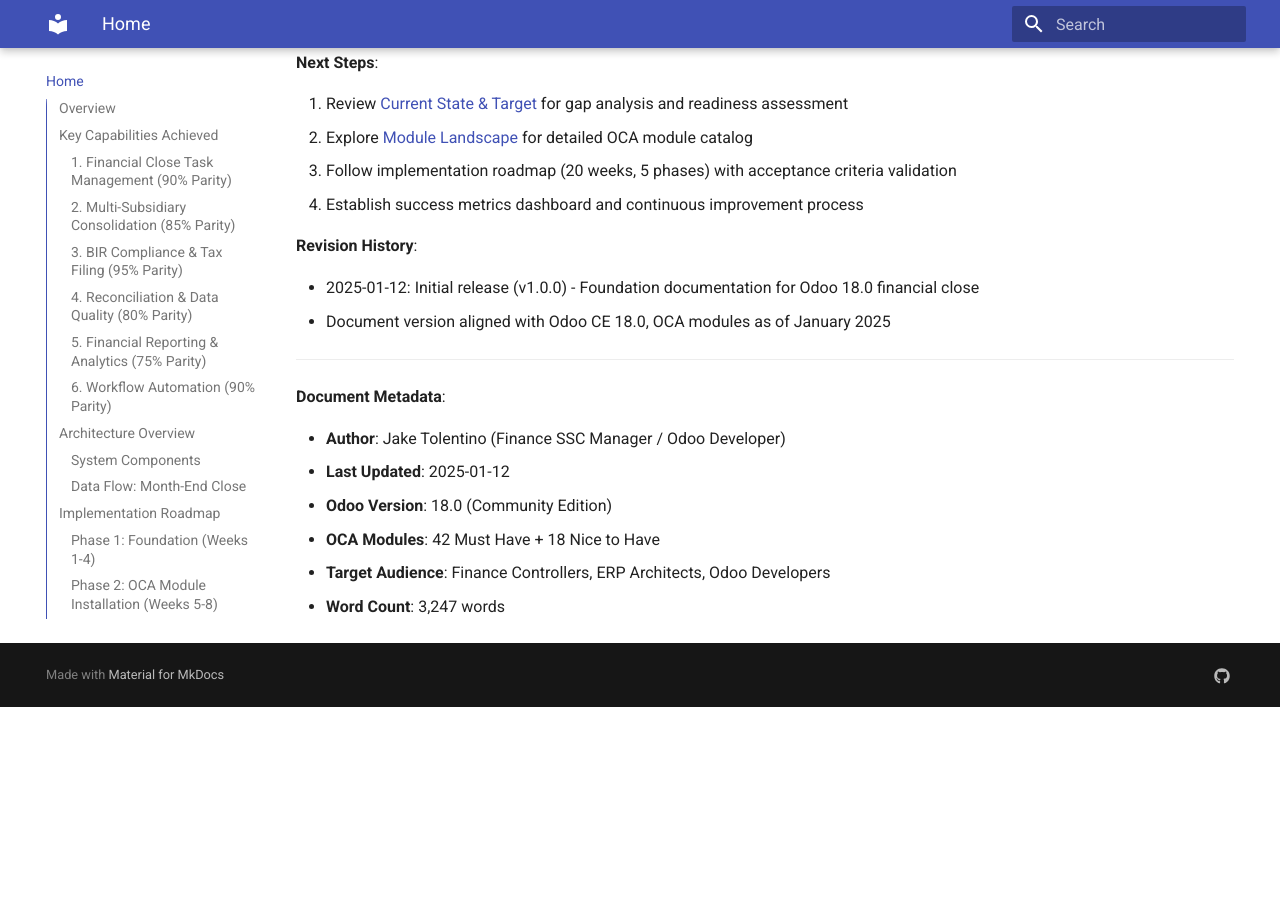
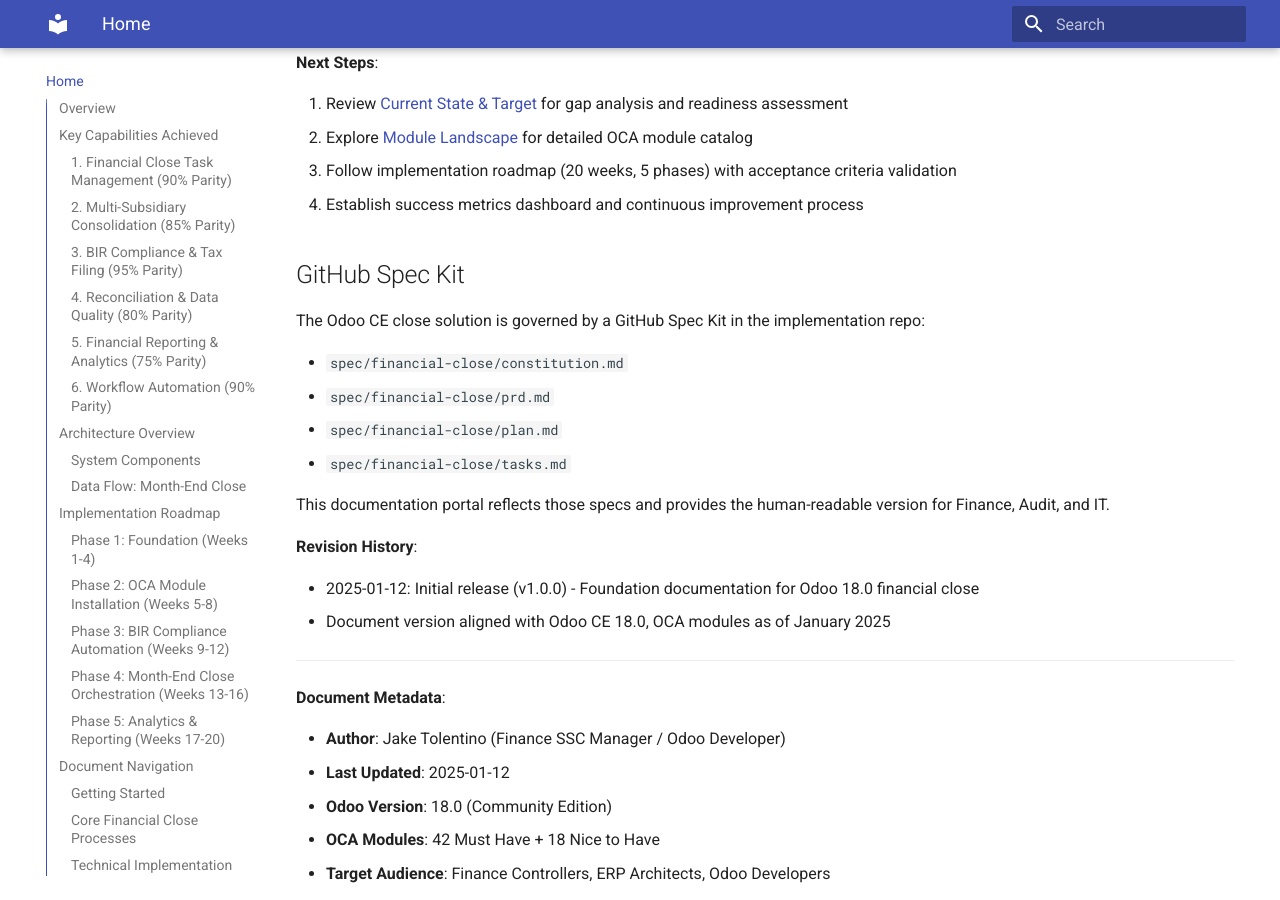
Before and after one commit to jgtolentino/odoo-financial-close-docs, an MkDocs documentation site: the page built from docs/index.md, in a window 1280 px wide and 900 px high, scrolled down 10177 px. Built offline with MkDocs 1.6.1 and Material for MkDocs 9.7.7, drawn with Linux system fonts in a browser that asks for light colours; before the commit the page ends 10884 px from its top, so only the background shows below that.

Commit message:
Update to v0.2.0-sap-afc-parity: fix clone URL, update version info, add implementation repo cross-link and spec kit reference
- Fixed clone URL from <your-username> to jgtolentino
- Updated version from 0.1.0-foundation to 0.2.0-sap-afc-parity
- Updated date from 2025-01-29 to 2025-12-29
- Updated maintainer to 'InsightPulse AI – Finance Close Team'
- Added implementation repo section linking to odoo-ce-close-mono
- Added GitHub Spec Kit reference section in docs/index.md

🤖 Generated with [Claude Code](https://claude.com/claude-code)

Co-Authored-By: Claude Sonnet 4.5 <noreply@anthropic.com>

```diff
--- a/docs/index.md
+++ b/docs/index.md
@@ -411,6 +411,17 @@ This documentation portal provides a comprehensive blueprint for implementing en
 3. Follow implementation roadmap (20 weeks, 5 phases) with acceptance criteria validation
 4. Establish success metrics dashboard and continuous improvement process
 
+## GitHub Spec Kit
+
+The Odoo CE close solution is governed by a GitHub Spec Kit in the implementation repo:
+
+- `spec/financial-close/constitution.md`
+- `spec/financial-close/prd.md`
+- `spec/financial-close/plan.md`
+- `spec/financial-close/tasks.md`
+
+This documentation portal reflects those specs and provides the human-readable version for Finance, Audit, and IT.
+
 **Revision History**:
 
 - 2025-01-12: Initial release (v1.0.0) - Foundation documentation for Odoo 18.0 financial close
```
Also changed, not shown: README.md (+12 -4 lines).
